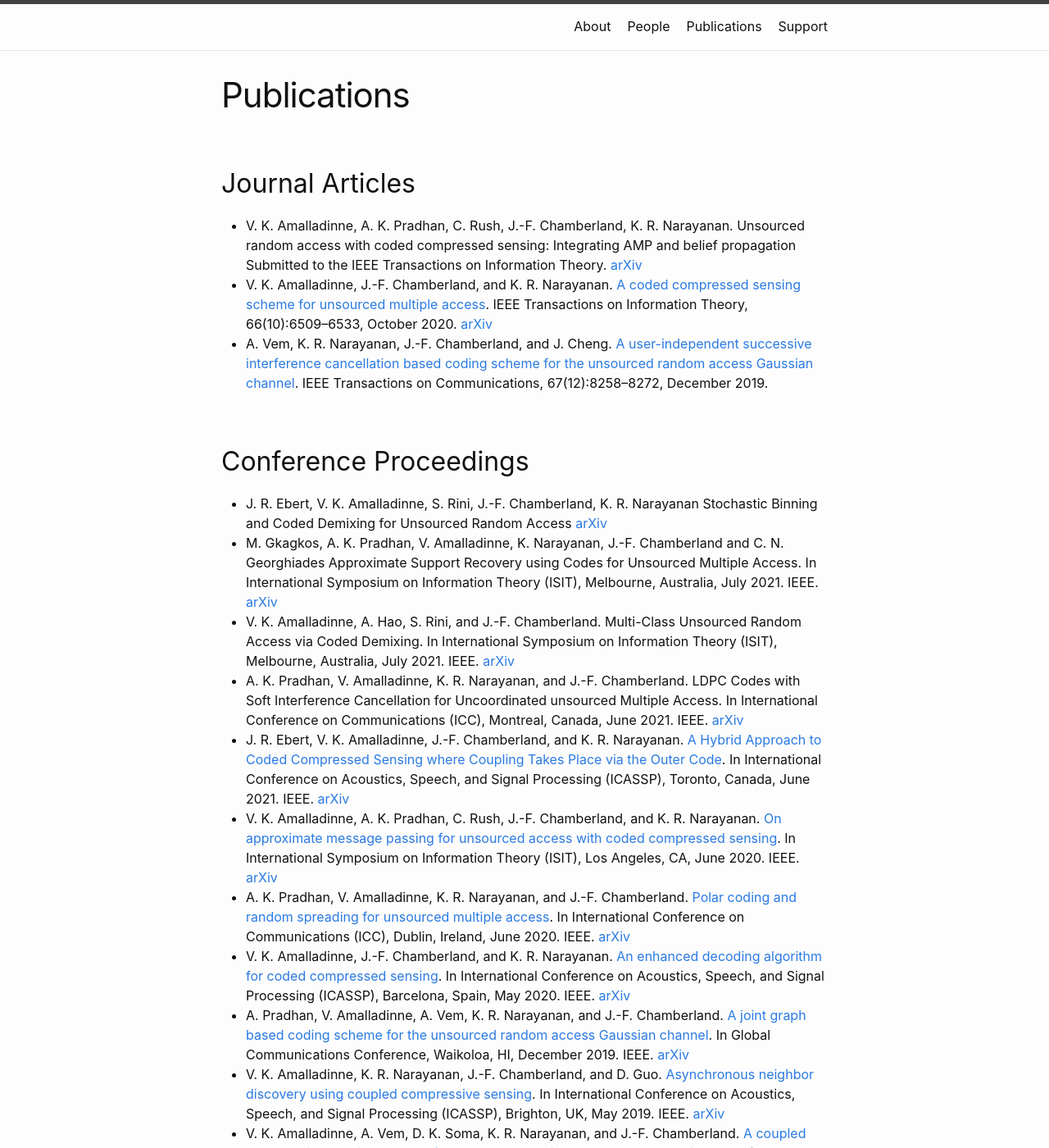
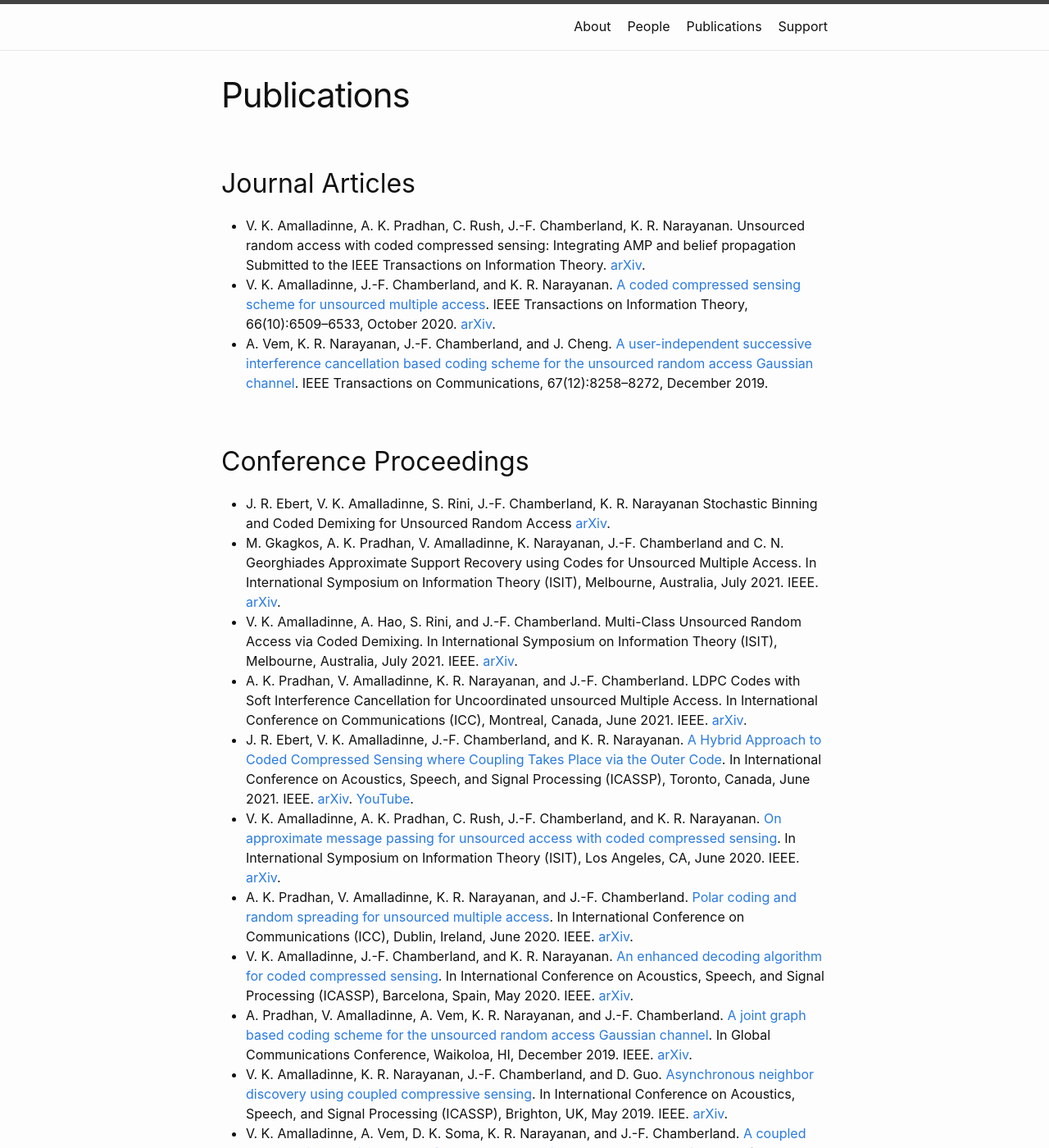
Before and after one commit to EngProjects/mMTC, a Jekyll site: the page built from publications.md, in a window 1280 px wide and 1400 px high. Shown: the whole window at 82% size. Built offline with Jekyll 4.4.1, drawn with Linux system fonts in a browser that asks for light colours.

Commit message:
Update publications.md

```diff
--- a/publications.md
+++ b/publications.md
@@ -9,11 +9,11 @@ permalink: /Publications.html
 * V. K. Amalladinne, A. K. Pradhan, C. Rush, J.-F. Chamberland, K. R. Narayanan.
 Unsourced random access with coded compressed sensing: Integrating AMP and belief propagation
 Submitted to the IEEE Transactions on Information Theory.
-[arXiv](https://arxiv.org/abs/2010.04364)
+[arXiv](https://arxiv.org/abs/2010.04364).
 * V. K. Amalladinne, J.-F. Chamberland, and K. R. Narayanan.
 [A coded compressed sensing scheme for unsourced multiple access](https://dx.doi.org/10.1109/TIT.2020.3012948).
 IEEE Transactions on Information Theory, 66(10):6509–6533, October 2020.
-[arXiv](https://arxiv.org/abs/1809.04745)
+[arXiv](https://arxiv.org/abs/1809.04745).
 * A. Vem, K. R. Narayanan, J.-F. Chamberland, and J. Cheng.
 [A user-independent successive interference cancellation based coding scheme for the unsourced random access Gaussian channel](https://dx.doi.org/10.1109/TCOMM.2019.2940216).
 IEEE Transactions on Communications, 67(12):8258–8272, December 2019.
@@ -22,48 +22,49 @@ IEEE Transactions on Communications, 67(12):8258–8272, December 2019.
 ## Conference Proceedings
 * J. R. Ebert, V. K. Amalladinne, S. Rini, J.-F. Chamberland, K. R. Narayanan
 Stochastic Binning and Coded Demixing for Unsourced Random Access
-[arXiv](https://arxiv.org/abs/2104.05686)
+[arXiv](https://arxiv.org/abs/2104.05686).
 * M. Gkagkos, A. K. Pradhan, V. Amalladinne,  K. Narayanan, J.-F. Chamberland and C. N. Georghiades
 Approximate Support Recovery using Codes for Unsourced Multiple Access.
 In International Symposium on Information Theory (ISIT), Melbourne, Australia, July 2021. IEEE.
-[arXiv](https://arxiv.org/abs/2105.12840)
+[arXiv](https://arxiv.org/abs/2105.12840).
 * V. K. Amalladinne, A. Hao, S. Rini, and J.-F. Chamberland.
 Multi-Class Unsourced Random Access via Coded Demixing.
 In International Symposium on Information Theory (ISIT), Melbourne, Australia, July 2021. IEEE.
-[arXiv](https://arxiv.org/abs/2102.07704)
+[arXiv](https://arxiv.org/abs/2102.07704).
 * A. K. Pradhan, V. Amalladinne, K. R. Narayanan, and J.-F. Chamberland.
 LDPC Codes with Soft Interference Cancellation for Uncoordinated unsourced Multiple Access.
 In International Conference on Communications (ICC), Montreal, Canada, June 2021. IEEE.
-[arXiv](https://arxiv.org/abs/2105.13985)
+[arXiv](https://arxiv.org/abs/2105.13985).
 * J. R. Ebert, V. K. Amalladinne, J.-F. Chamberland, and K. R. Narayanan.
 [A Hybrid Approach to Coded Compressed Sensing where Coupling Takes Place via the Outer Code](https://dx.doi.org/10.1109/ICASSP39728.2021.9414469).
 In International Conference on Acoustics, Speech, and Signal Processing (ICASSP),
 Toronto, Canada, June 2021. IEEE.
-[arXiv](https://arxiv.org/abs/2010.11380)
+[arXiv](https://arxiv.org/abs/2010.11380).
+[YouTube](https://youtu.be/E36JJxv-7bU).
 * V. K. Amalladinne, A. K. Pradhan, C. Rush, J.-F. Chamberland, and K. R. Narayanan.
 [On approximate message passing for unsourced access with coded compressed sensing](https://dx.doi.org/10.1109/ISIT44484.2020.9173954).
 In International Symposium on Information Theory (ISIT), Los Angeles, CA, June 2020. IEEE.
-[arXiv](https://arxiv.org/abs/2001.03705)
+[arXiv](https://arxiv.org/abs/2001.03705).
 * A. K. Pradhan, V. Amalladinne, K. R. Narayanan, and J.-F. Chamberland.
 [Polar coding and random spreading for unsourced multiple access](https://dx.doi.org/10.1109/ICC40277.2020.9148687).
 In International Conference on Communications (ICC), Dublin, Ireland, June 2020. IEEE.
-[arXiv](https://arxiv.org/abs/1911.01009)
+[arXiv](https://arxiv.org/abs/1911.01009).
 * V. K. Amalladinne, J.-F. Chamberland, and K. R. Narayanan.
 [An enhanced decoding algorithm for coded compressed sensing](https://dx.doi.org/10.1109/ICASSP40776.2020.9054142).
 In International Conference on Acoustics, Speech, and Signal Processing (ICASSP), Barcelona, Spain, May 2020. IEEE.
-[arXiv](https://arxiv.org/abs/1910.09704)
+[arXiv](https://arxiv.org/abs/1910.09704).
 * A. Pradhan, V. Amalladinne, A. Vem, K. R. Narayanan, and J.-F. Chamberland.
 [A joint graph based coding scheme for the unsourced random access Gaussian channel](https://dx.doi.org/10.1109/GLOBECOM38437.2019.9013278).
 In Global Communications Conference, Waikoloa, HI, December 2019. IEEE.
-[arXiv](https://arxiv.org/abs/1906.05410)
+[arXiv](https://arxiv.org/abs/1906.05410).
 * V. K. Amalladinne, K. R. Narayanan, J.-F. Chamberland, and D. Guo.
 [Asynchronous neighbor discovery using coupled compressive sensing](https://dx.doi.org/10.1109/ICASSP.2019.8682935).
 In International Conference on Acoustics, Speech, and Signal Processing (ICASSP), Brighton, UK, May 2019. IEEE.
-[arXiv](https://arxiv.org/abs/1811.00687)
+[arXiv](https://arxiv.org/abs/1811.00687).
 * V. K. Amalladinne, A. Vem, D. K. Soma, K. R. Narayanan, and J.-F. Chamberland.
 [A coupled compressive sensing scheme for unsourced multiple access](https://dx.doi.org/10.1109/ICASSP.2018.8461402).
 In International Conference on Acoustics, Speech, and Signal Processing (ICASSP), Calgary, Canada, April 2018. IEEE.
-[arXiv](https://arxiv.org/abs/1806.00138)
+[arXiv](https://arxiv.org/abs/1806.00138).
 * A. Vem, K. R. Narayanan, J. Cheng, and J.-F. Chamberland.
 [A user-independent serial interference cancellation based coding scheme for the unsourced random access Gaussian channel](https://dx.doi.org/10.1109/ITW.2017.8278023).
 In Information Theory Workshop (ITW), Kaohsiung, Taiwan, November 2017. IEEE.
```
